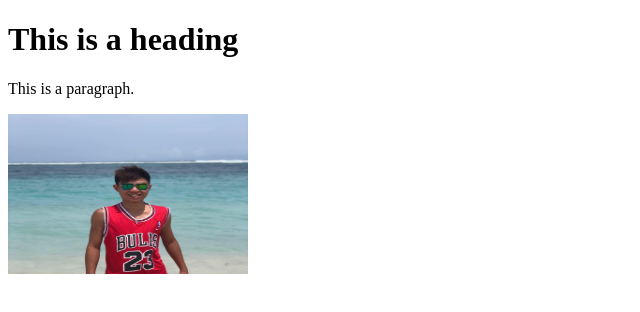
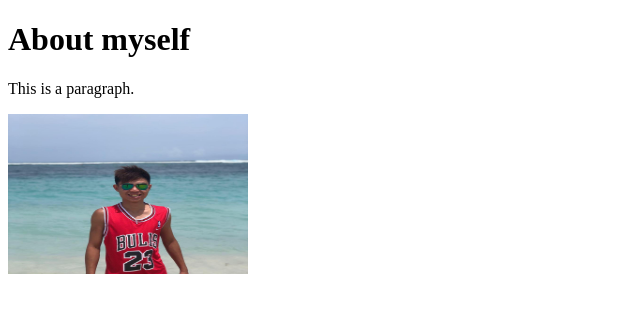
Before and after one commit to Terry3609/Dfab-Web, a plain HTML site: page About.html in a window 1280 px wide. Shown: the whole page, without its empty margins (0-640 px from the left). Drawn offline with Linux system fonts and the light colour scheme.

Commit message:
Update About.html

```diff
--- a/About.html
+++ b/About.html
@@ -3,7 +3,7 @@
 <title>HTML Tutorial</title>
 <body>
 
-<h1>This is a heading</h1>
+<h1>About myself</h1>
 <p>This is a paragraph.</p>
 <p><img src="Images/Me.jpeg" alt="b" width="240" height="160">
 
```
